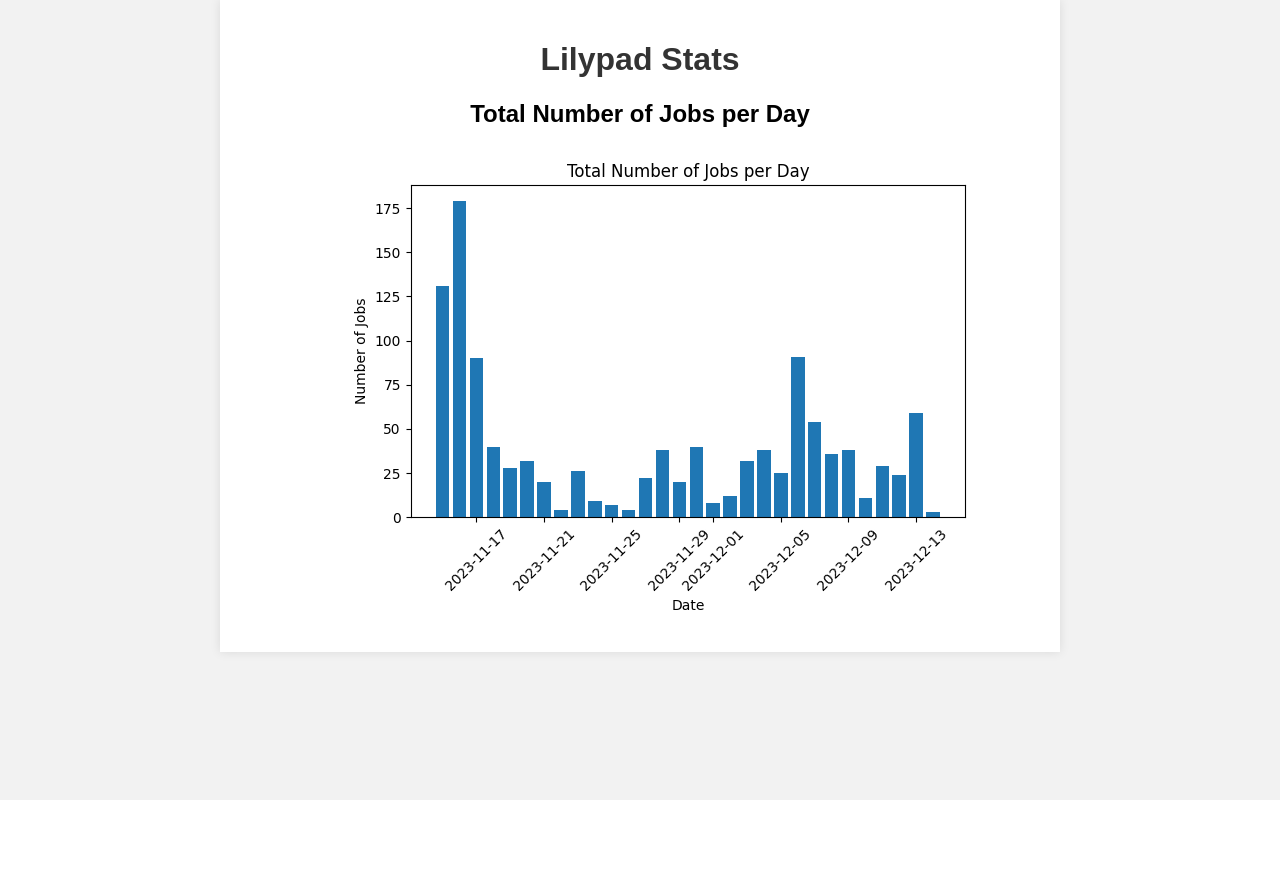
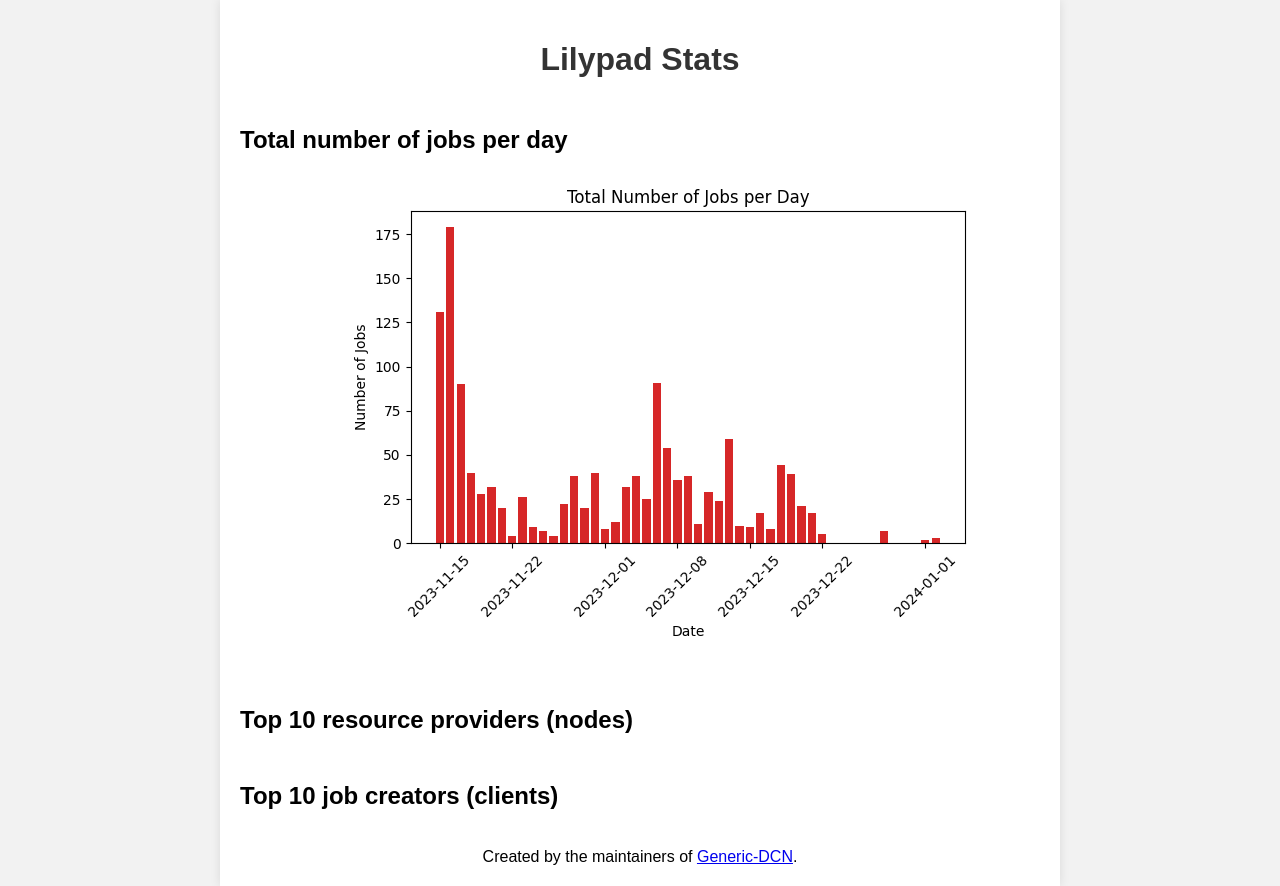
Before and after one commit to Lilypad-Tech/lilypad-stats, a Flask app: template templates/index.html in a window 1280 px wide. Before the commit the page ends 800 px from the top, so only its background shows below. Run offline with Flask 3, Linux system fonts and the light colour scheme; the template is opened without the code that fills it, so the values that code supplies are empty.

Commit message:
add job count per client and tidy up a bit

```diff
--- a/main.py
+++ b/main.py
@@ -38,8 +38,22 @@ def index():
     job_counts.columns = ['resource_provider', 'job_count']
     job_counts = job_counts.sort_values('job_count', ascending=False)
 
+    # Limit to top 10 job creators
+    job_counts = job_counts.head(10)
+
     # Generate the table HTML
     table_html = job_counts.to_html(index=False)
+
+    # Count the number of jobs per job_creator
+    job_creator_counts = df['job_creator'].value_counts().reset_index()
+    job_creator_counts.columns = ['job_creator', 'job_count']
+    job_creator_counts = job_creator_counts.sort_values('job_count', ascending=False)
+
+    # Limit to top 10 job creators
+    job_creator_counts = job_creator_counts.head(10)
+
+    # Generate the table HTML for job_creator_counts
+    table_2_html = job_creator_counts.to_html(index=False)
 
     # Count the number of jobs per day
     df['created_at'] = pd.to_datetime(df['deal.job_offer.created_at'], unit='ms')
@@ -55,7 +69,7 @@ def index():
     plt.savefig('bar_graph.png')
 
     # Render the HTML template with the table and bar graph
-    return render_template('index.html', table_html=table_html)
+    return render_template('index.html', table_html=table_html, table_2_html=table_2_html)
 
 @app.route('/bar_graph.png')
 def serve_bar_graph():
--- a/templates/index.html
+++ b/templates/index.html
@@ -21,6 +21,10 @@
         h1 {
             text-align: center;
             color: #333;
+        }
+
+        h2 {
+            margin-top:2em;
         }
 
         table {
@@ -53,13 +57,20 @@
 <body>
     <div class="container">
         <h1>Lilypad Stats</h1>
-        {{ table_html|safe }}
+        <h2>Total number of jobs per day</h2>
         <div class="graph-container">
-            <h2>Total Number of Jobs per Day</h2>
             <div class="graph">
                 <img src="bar_graph.png" alt="Bar Graph">
             </div>
         </div>
+        <h2>Top 10 resource providers (nodes)</h2>
+        {{ table_html|safe }}
+        <h2>Top 10 job creators (clients)</h2>
+        {{ table_2_html|safe }}
+        <br />
+        <center>
+            Created by the maintainers of <a href="https://github.com/bacalhau-project/generic-dcn">Generic-DCN</a>.
+        </center>
     </div>
 </body>
 </html>
```
Also changed, not shown: bar_graph.png.
